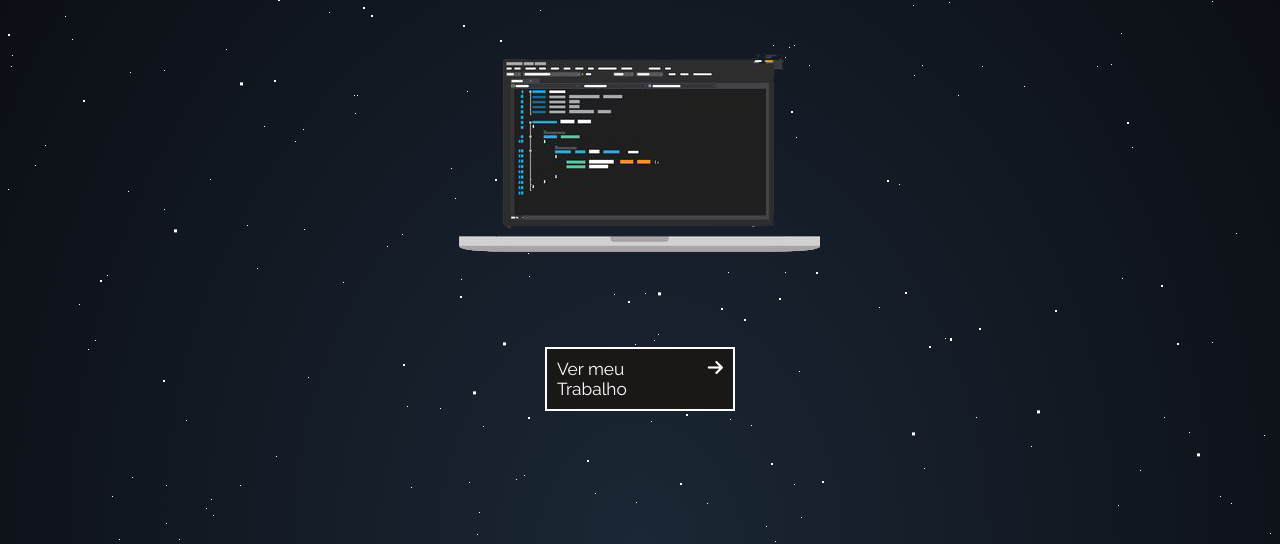
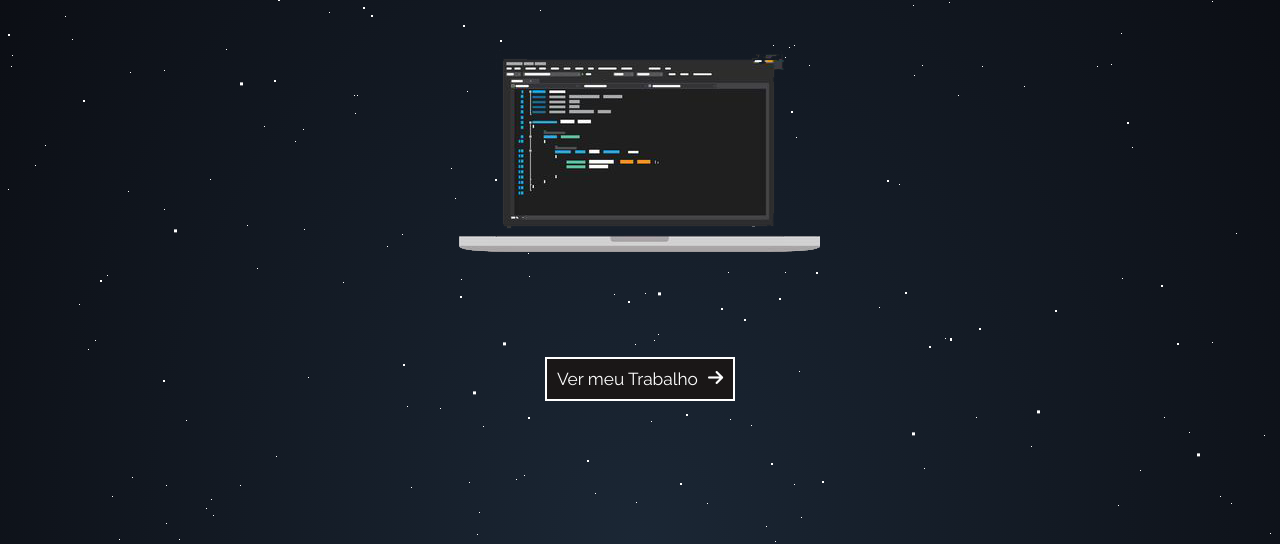
Before and after one commit to Vangeanc3/portfolio, a website: page index.html in a window 1280 px wide. Shown: the part 257-801 px from the top of the page. Drawn offline with Linux system fonts and the light colour scheme.

Commit message:
correção no btn section home

```diff
--- a/css/home.css
+++ b/css/home.css
@@ -598,7 +598,6 @@
 }
 
 .botao-home {
-    width: 190px;
     padding: 10px;
     margin: 45vh auto 0 auto;
     background-color: #1a1717;
```
